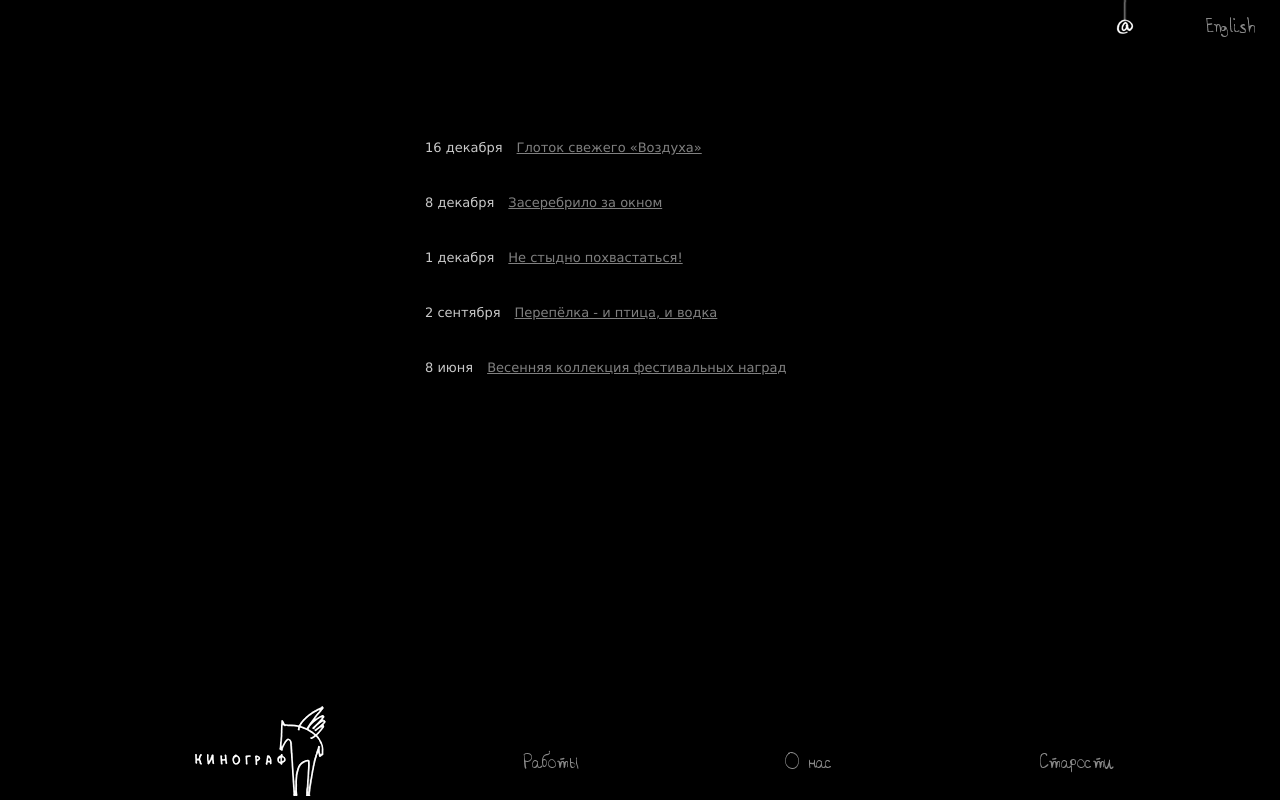
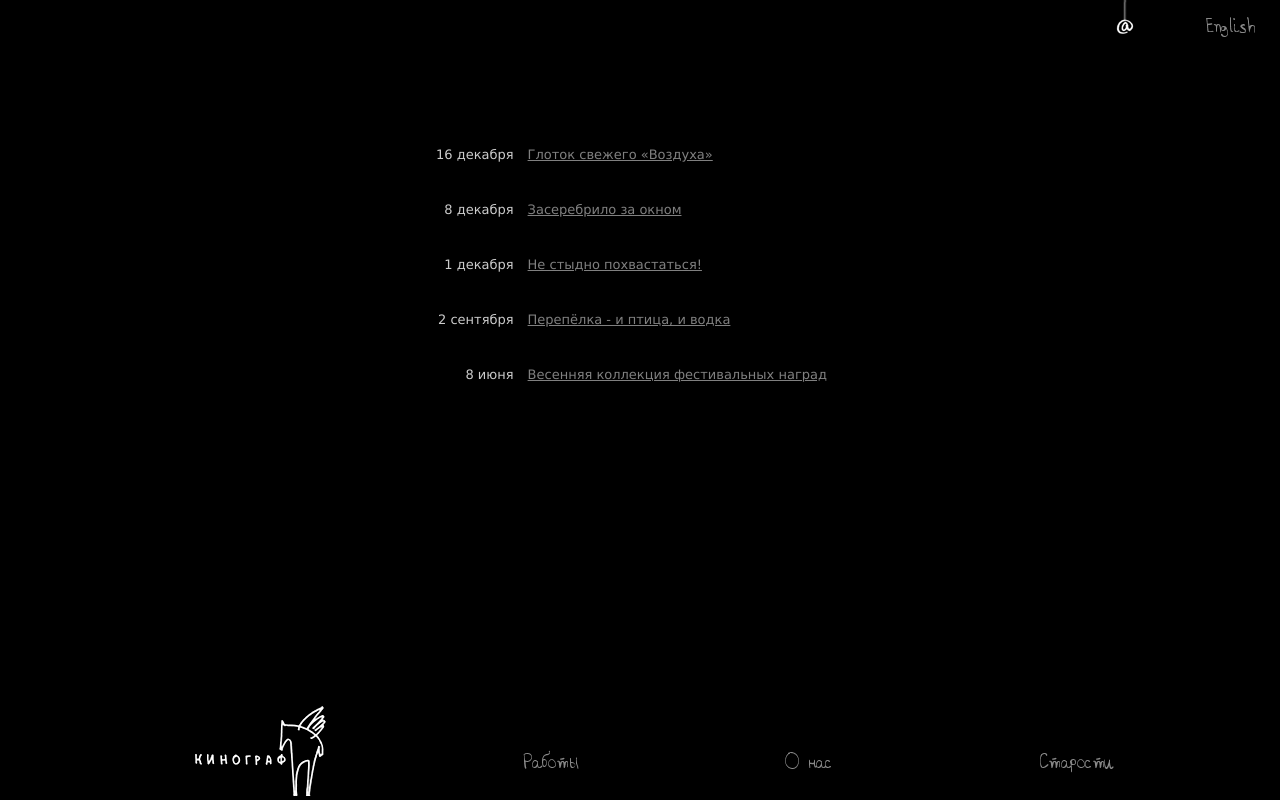
Before and after one commit to HeroHarold/Victor, a plain HTML site: page public/index.html in a window 1280 px wide. Drawn offline with Linux system fonts and the light colour scheme.

Commit message:
Исправлена проблема с центральным списком. Так же с его уплыванием.
Signed-off-by: Дарья <squirrel.kora@gmail.com>

```diff
--- a/public/index.html
+++ b/public/index.html
@@ -14,11 +14,11 @@
 		</header>
 		<aside>
 			<ul>
-				<li>16 декабря<a href="№">Глоток свежего «Воздуха»</a></li>
-				<li>8 декабря<a href="№">Засеребрило за окном</a></li>
-				<li>1 декабря<a href="№">Не стыдно похвастаться!</a></li>
-				<li>2 сентября<a href="№">Перепёлка - и птица, и водка</a></li>
-				<li>8 июня<a href="№">Весенняя коллекция фестивальных наград</a></li>
+				<li><div class="data">16 декабря</div><a href="№">Глоток свежего «Воздуха»</a></li>
+				<li><div class="data">8 декабря</div><a href="№">Засеребрило за окном</a></li>
+				<li><div class="data">1 декабря</div><a href="№">Не стыдно похвастаться!</a></li>
+				<li><div class="data">2 сентября</div><a href="№">Перепёлка - и птица, и водка</a></li>
+				<li><div class="data">8 июня</div><a href="№">Весенняя коллекция фестивальных наград</a></li>
 			</ul>
 		</aside>
 		<footer>
--- a/public/style/style.css
+++ b/public/style/style.css
@@ -1,6 +1,6 @@
 body {
 	background-color: black;
-	color: #C9C9C9;
+	color: #cccccc;
 
 }
 
@@ -25,9 +25,7 @@ header {
  }
 
  aside {
-	position: absolute;
-	top: 140px;
-	left: 425px;
+ 	padding-top: 11%;
 	font-family: verdana;
 	font-size: 13px;
  }
@@ -40,11 +38,18 @@ aside ul {
 
 aside li {
 	padding-bottom: 40px;
+	white-space: nowrap;
 }
+
+.data {
+	float: left;
+    width: 40%;
+    text-align: right;
+    padding-right: 7px;}
 
 aside a {
 	color: grey;
-	padding-left: 14px;
+	padding-left: 7px;
 }
 
 footer {
```
